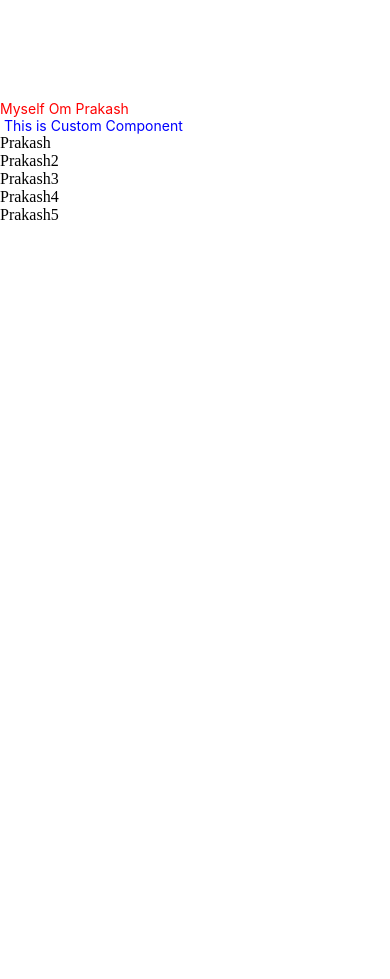
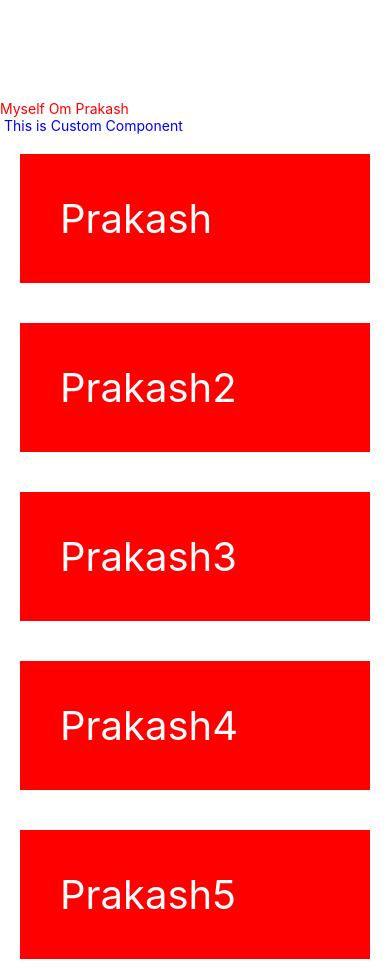
Before and after one commit to OmPr366/ReactNativeApp, a React Native app: screen / in a window 390 px wide. Before the commit the page ends 844 px from the top, so only its background shows below. Built offline with nearby package versions, Linux system fonts and the light colour scheme.

Commit message:
Flat List Added

```diff
--- a/src/screens/FlatListDemo.js
+++ b/src/screens/FlatListDemo.js
@@ -1,31 +1,48 @@
-import React from 'react';
-import {View, StyleSheet, FlatList} from 'react-native';
+import React from "react";
+import { View,Text, StyleSheet, FlatList } from "react-native";
 
 const Flatlistdemo = () => {
   const names = [
     {
-            name:"Prakash"
+      name: "Prakash",
     },
     {
-            name:"Prakash2"
+      name: "Prakash2",
     },
     {
-            name:"Prakash3"
+      name: "Prakash3",
     },
     {
-            name:"Prakash4"
+      name: "Prakash4",
     },
     {
-            name:"Prakash5"
+      name: "Prakash5",
     },
-    ]
+  ];
   return (
     <View>
-            <FlatList data={names} renderItem={(element)=> {return element.item.name} } />
+      <FlatList
+        data={names}
+        // horizontal
+        // numColumns={2}
+
+        showsHorizontalScrollIndicator={false}
+        renderItem={({item}) => {
+          return( <Text style={styles.textSyle} >{item.name}</Text>)
+        }}
+      />
     </View>
   );
-}
+};
 
-const styles = StyleSheet.create({})
+const styles = StyleSheet.create({
+  textSyle: {
+    fontSize: 40,
+    padding: 40,
+    backgroundColor: "red",
+    margin: 20,
+    color: "white",
+  },
+});
 
 export default Flatlistdemo;
```
Lines whose indentation alone changed are shown as unchanged.
